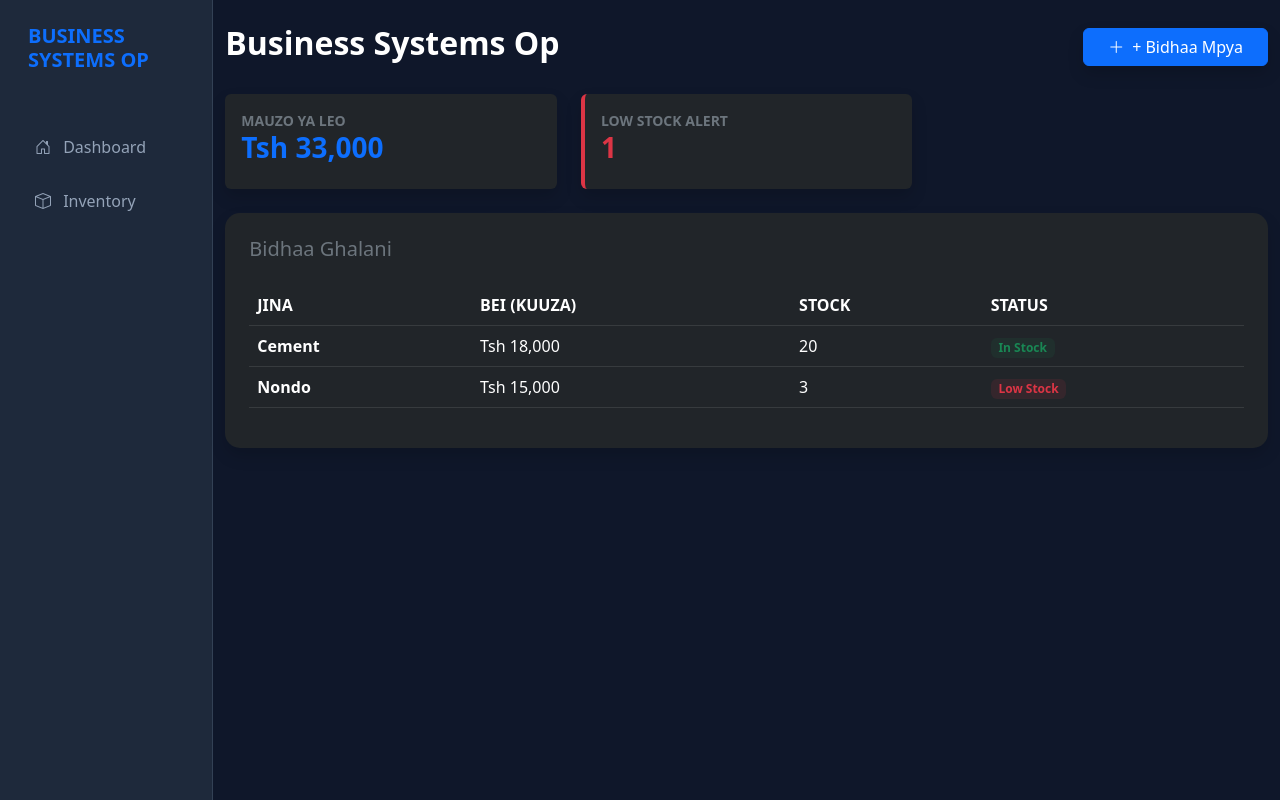
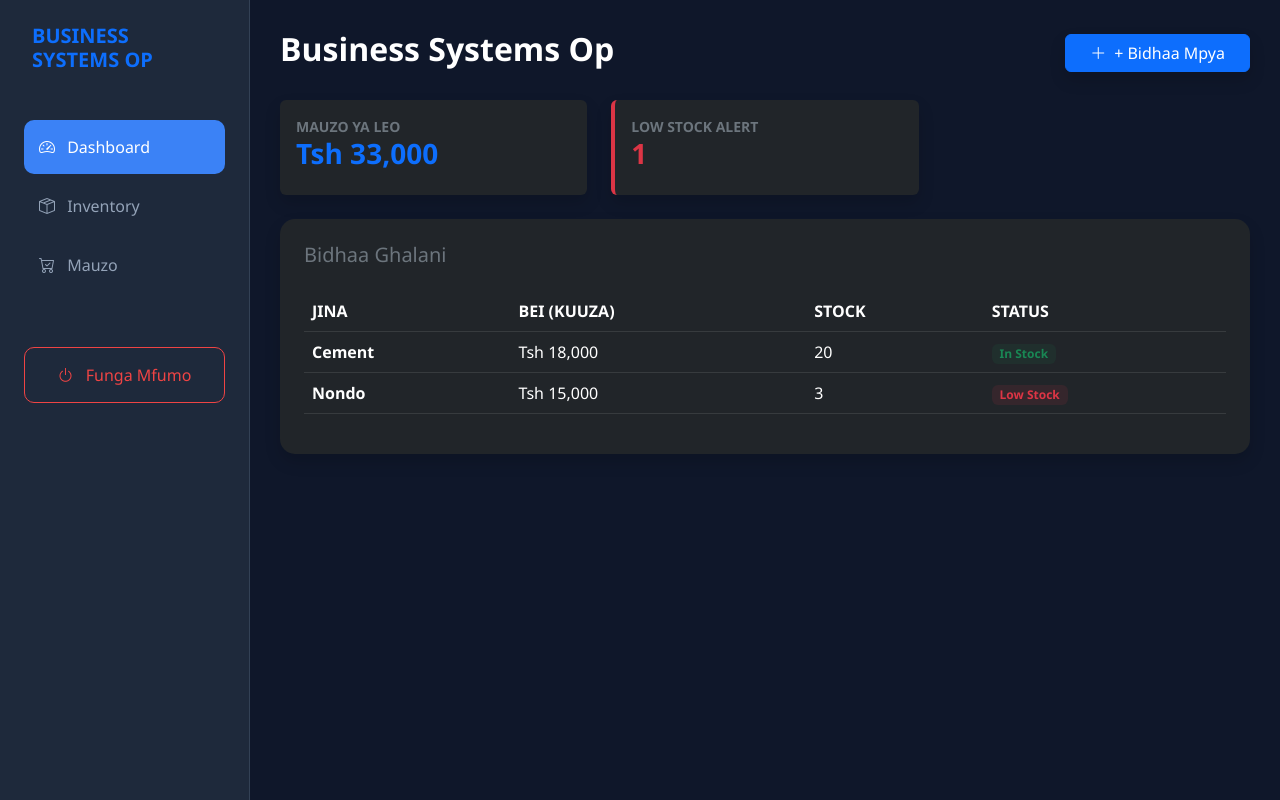
Before and after one commit to benmass1/Business_Systems_Op, a Flask app: page / in a window 1280 px wide. Run offline with Flask 3, Linux system fonts and the light colour scheme; the visitor is signed in with stand-in values (Sample User, id 1).

Commit message:
Update layout.html

```diff
--- a/templates/layout.html
+++ b/templates/layout.html
@@ -7,23 +7,44 @@
     <link href="https://cdn.jsdelivr.net/npm/bootstrap@5.3.0/dist/css/bootstrap.min.css" rel="stylesheet">
     <link rel="stylesheet" href="https://cdn.jsdelivr.net/npm/bootstrap-icons@1.11.1/font/bootstrap-icons.css">
     <style>
-        body { background-color: #0f172a; color: white; }
-        .sidebar { background: #1e293b; min-height: 100vh; border-right: 1px solid #334155; }
-        .nav-link { color: #94a3b8; padding: 15px; }
-        .nav-link:hover, .active-link { background: #334155; color: #3b82f6; border-radius: 10px; }
+        body { background-color: #0f172a; color: white; font-family: 'Segoe UI', sans-serif; }
+        .sidebar { background: #1e293b; min-height: 100vh; border-right: 1px solid #334155; position: fixed; width: 250px; }
+        .nav-link { color: #94a3b8; padding: 15px; border-radius: 10px; margin-bottom: 5px; transition: 0.3s; }
+        .nav-link:hover { background: #334155; color: white; }
+        .active-link { background: #3b82f6 !important; color: white !important; }
+        .main-content { margin-left: 250px; padding: 30px; width: calc(100% - 250px); }
+        .logout-link { color: #ef4444 !important; margin-top: 50px; border: 1px solid #ef4444; text-align: center; }
+        .logout-link:hover { background: #ef4444 !important; color: white !important; }
+
+        @media (max-width: 768px) {
+            .sidebar { width: 100%; min-height: auto; position: relative; }
+            .main-content { margin-left: 0; width: 100%; }
+        }
     </style>
 </head>
 <body>
-    <div class="container-fluid">
-        <div class="row">
-            <div class="col-md-2 sidebar d-none d-md-block py-4">
-                <h5 class="text-primary fw-bold mb-5 px-3">BUSINESS SYSTEMS OP</h5>
-                <nav class="nav flex-column px-2">
-                    <a class="nav-link" href="/"><i class="bi bi-house-door me-2"></i> Dashboard</a>
-                    <a class="nav-link" href="/inventory"><i class="bi bi-box me-2"></i> Inventory</a>
+    <div class="container-fluid p-0">
+        <div class="d-flex flex-column flex-md-row">
+            <div class="sidebar p-4">
+                <h5 class="text-primary fw-bold mb-5 px-2">BUSINESS SYSTEMS OP</h5>
+                <nav class="nav flex-column">
+                    <a class="nav-link {% if request.path == '/' %}active-link{% endif %}" href="/">
+                        <i class="bi bi-speedometer2 me-2"></i> Dashboard
+                    </a>
+                    <a class="nav-link {% if request.path == '/inventory' %}active-link{% endif %}" href="/inventory">
+                        <i class="bi bi-box-seam me-2"></i> Inventory
+                    </a>
+                    <a class="nav-link" href="#">
+                        <i class="bi bi-cart-check me-2"></i> Mauzo
+                    </a>
+
+                    <a class="nav-link logout-link" href="/logout">
+                        <i class="bi bi-power me-2"></i> Funga Mfumo
+                    </a>
                 </nav>
             </div>
-            <div class="col-md-10 py-4">
+
+            <div class="main-content">
                 {% block content %}{% endblock %}
             </div>
         </div>
```
